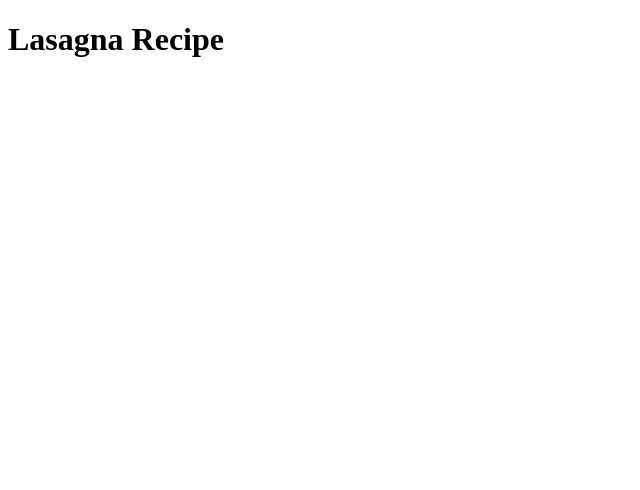
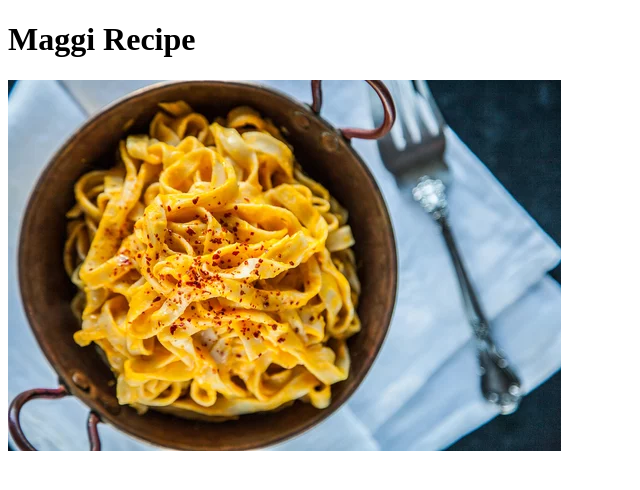
Before and after one commit to kawsik/odin-recipes, a plain HTML site: page recipes/maggi.html in a window 1280 px wide. Shown: the whole page, without its empty margins (0-640 px from the left). Drawn offline with Linux system fonts and the light colour scheme.

Commit message:
Added 2nd time

```diff
--- a/recipes/maggi.html
+++ b/recipes/maggi.html
@@ -6,6 +6,7 @@
     </head>
 
     <body>
-        <h1>Lasagna Recipe</h1>
+        <h1>Maggi Recipe</h1>
+        <img src="../images/maggi.png" alt="picture of Maggi">
     </body>
 </html>
```
Also changed, not shown: recipes/french_fries.html (+1 -0 lines), recipes/lasagna.html (+1 -0 lines), recipes/sandwich.html (+1 -0 lines), images/french_fries.png (added), images/lasagna.png (added), images/maggi.png (added), images/sandwich.png (added).
